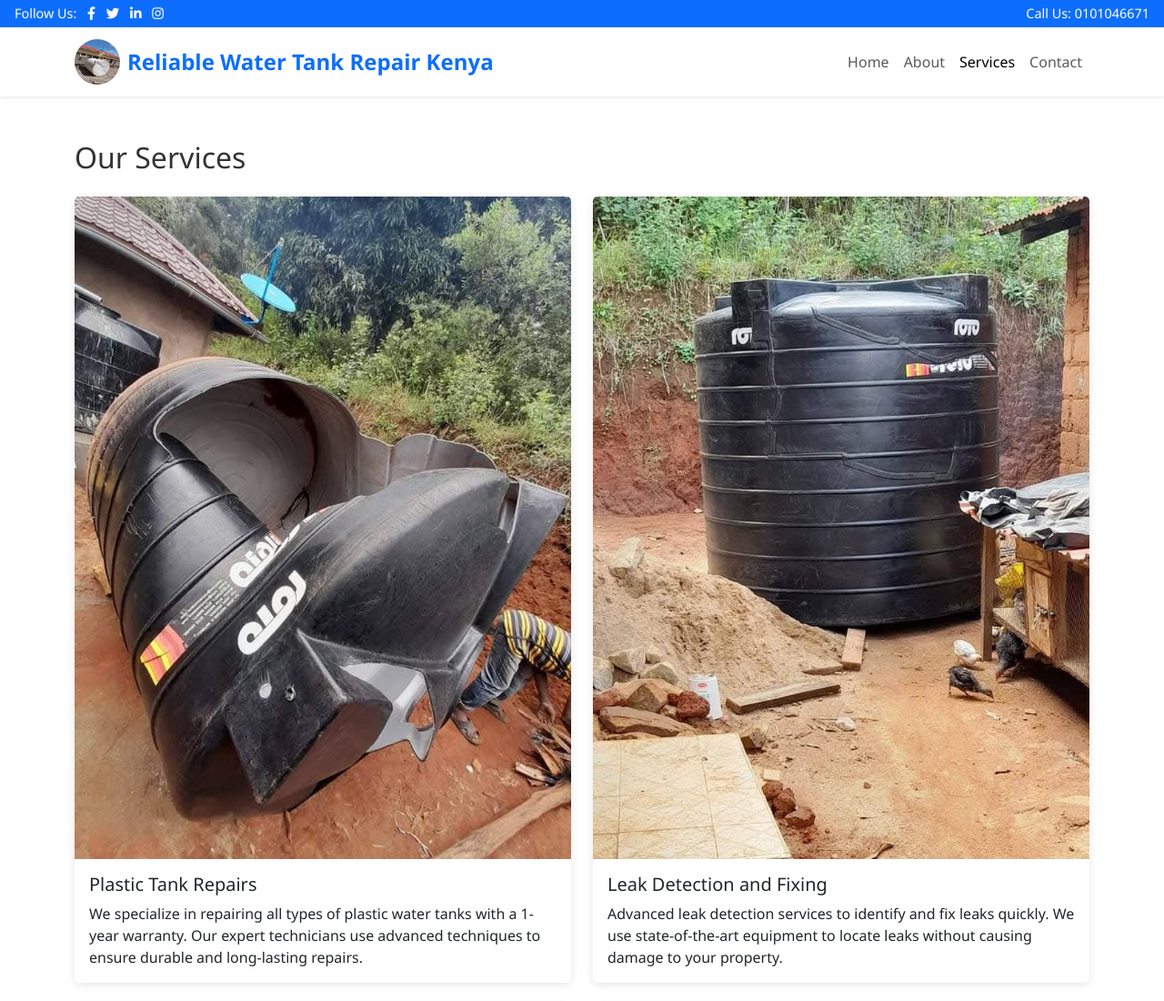
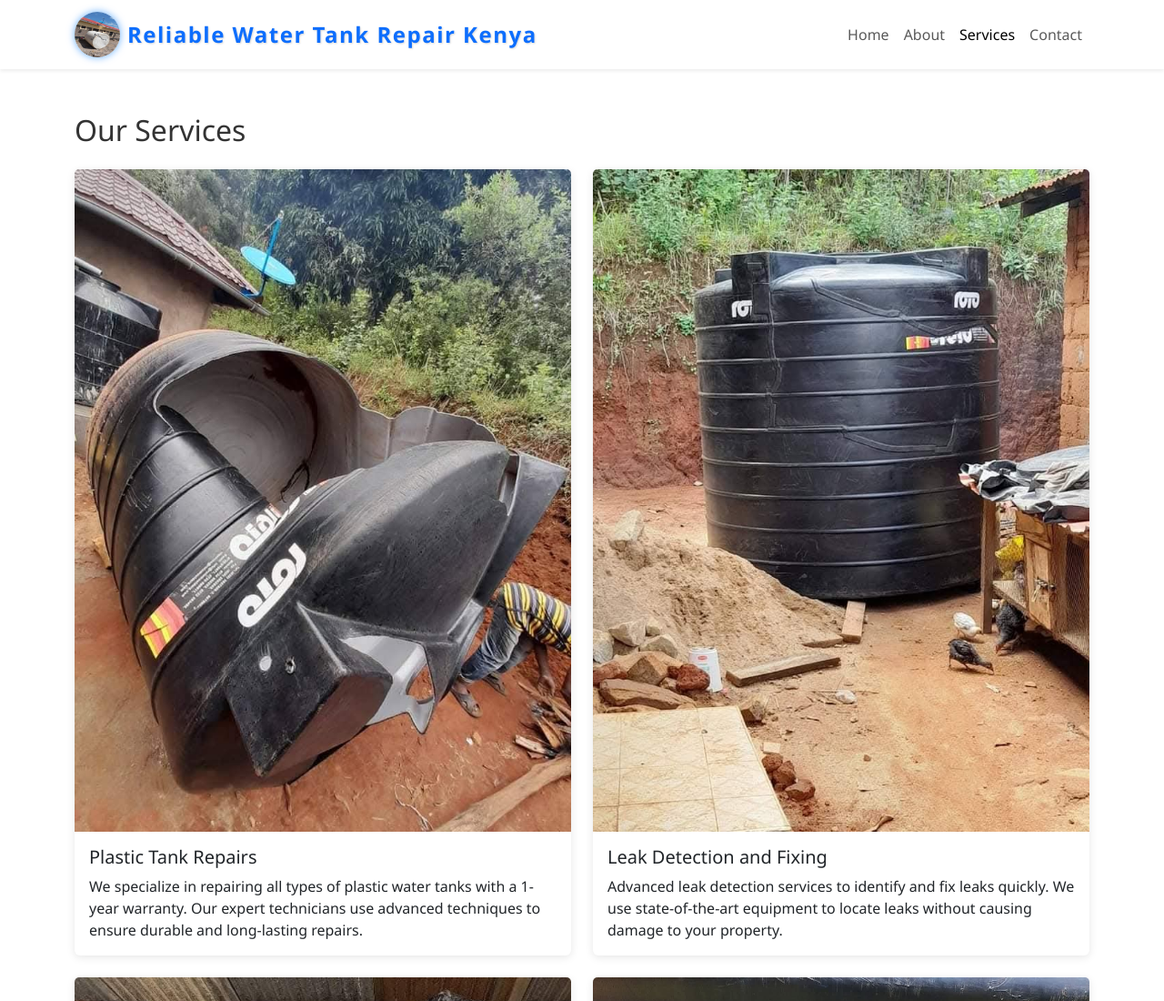
Before and after one commit to 28dallas/tankrepairs, a plain HTML site: page services.html in a window 1280 px wide. Shown: the top 1100 px of the page at 91% size. Drawn offline with nearby package versions, Linux system fonts and the light colour scheme.

Commit message:
add changes

```diff
--- a/services.html
+++ b/services.html
@@ -9,25 +9,13 @@
     <link rel="stylesheet" href="https://cdnjs.cloudflare.com/ajax/libs/font-awesome/5.10.0/css/all.min.css" />
 </head>
 <body>
-    <!-- Top bar -->
-    <div class="top-bar bg-primary text-white d-flex justify-content-between align-items-center px-3 py-1">
-        <div class="social-icons">
-            Follow Us:
-            <a href="#" class="text-white ms-2"><i class="fab fa-facebook-f"></i></a>
-            <a href="#" class="text-white ms-2"><i class="fab fa-twitter"></i></a>
-            <a href="#" class="text-white ms-2"><i class="fab fa-linkedin-in"></i></a>
-            <a href="#" class="text-white ms-2"><i class="fab fa-instagram"></i></a>
-        </div>
-        <div class="contact-info">
-            Call Us: <a href="tel:+254790326489" class="text-white text-decoration-none">0101046671</a>
-        </div>
-    </div>
+
 
     <!-- Navigation -->
     <nav class="navbar navbar-expand-lg navbar-light bg-white shadow-sm">
         <div class="container">
-            <a class="navbar-brand text-primary fw-bold d-flex align-items-center" href="index.html">
-                <img src="img/WhatsApp Image 2025-08-30 at 11.42.11 PM.jpeg" alt="Logo" width="50" height="50" class="me-2 rounded-circle">
+            <a class="navbar-brand text-primary fw-bold d-flex align-items-center" href="index.html" style="color:#007bff; font-weight: 700; font-family: 'Segoe UI', Tahoma, Geneva, Verdana, sans-serif; letter-spacing: 1.5px; text-shadow: 1px 1px 2px rgba(0,0,0,0.15);">
+                <img src="img/WhatsApp Image 2025-08-30 at 11.42.11 PM.jpeg" alt="Logo" width="50" height="50" class="me-2 rounded-circle" style="box-shadow: 0 0 8px rgba(0,123,255,0.6); border-radius: 50%;">
                 Reliable Water Tank Repair Kenya
             </a>
             <button class="navbar-toggler" type="button" data-bs-toggle="collapse" data-bs-target="#navbarNav"
```
Also changed, not shown: about.html (+2 -2 lines), contact.html (+3 -3 lines), index.html (+2 -2 lines).
